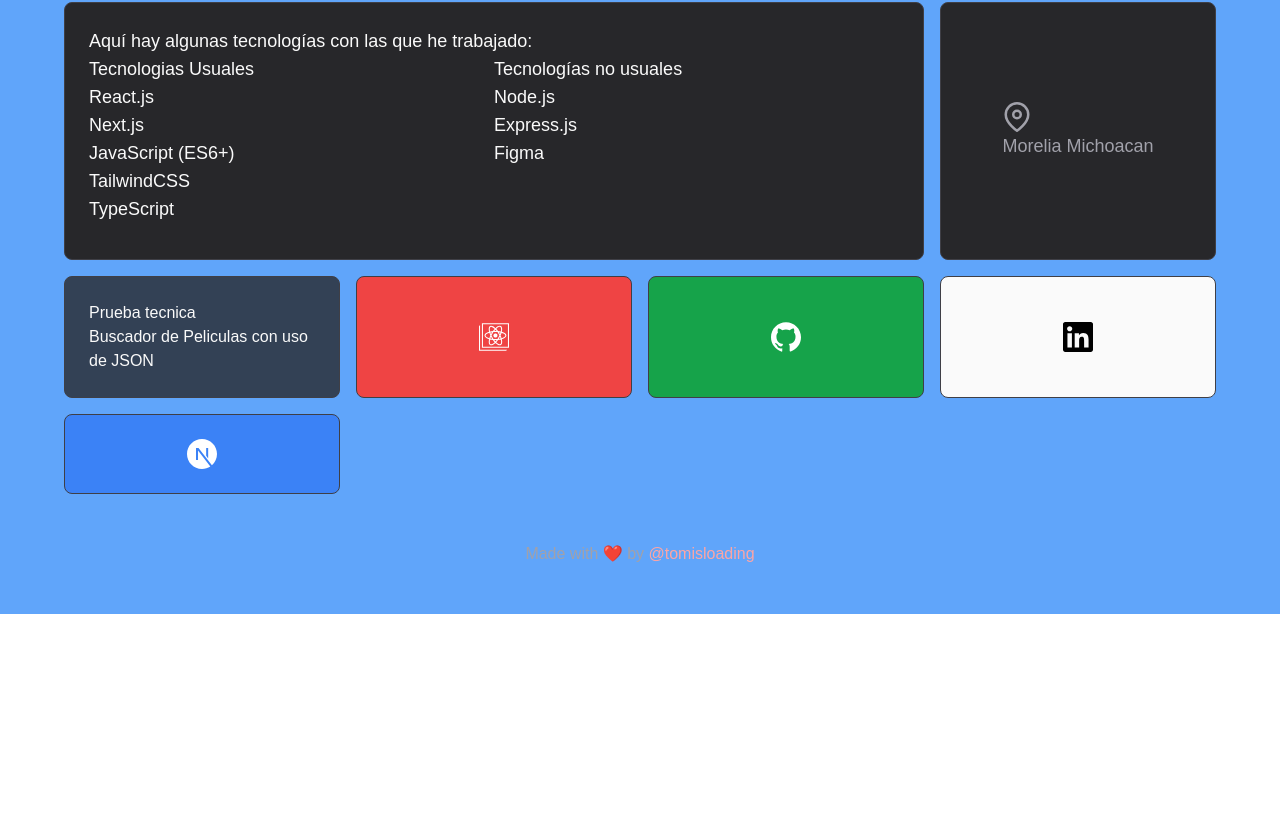
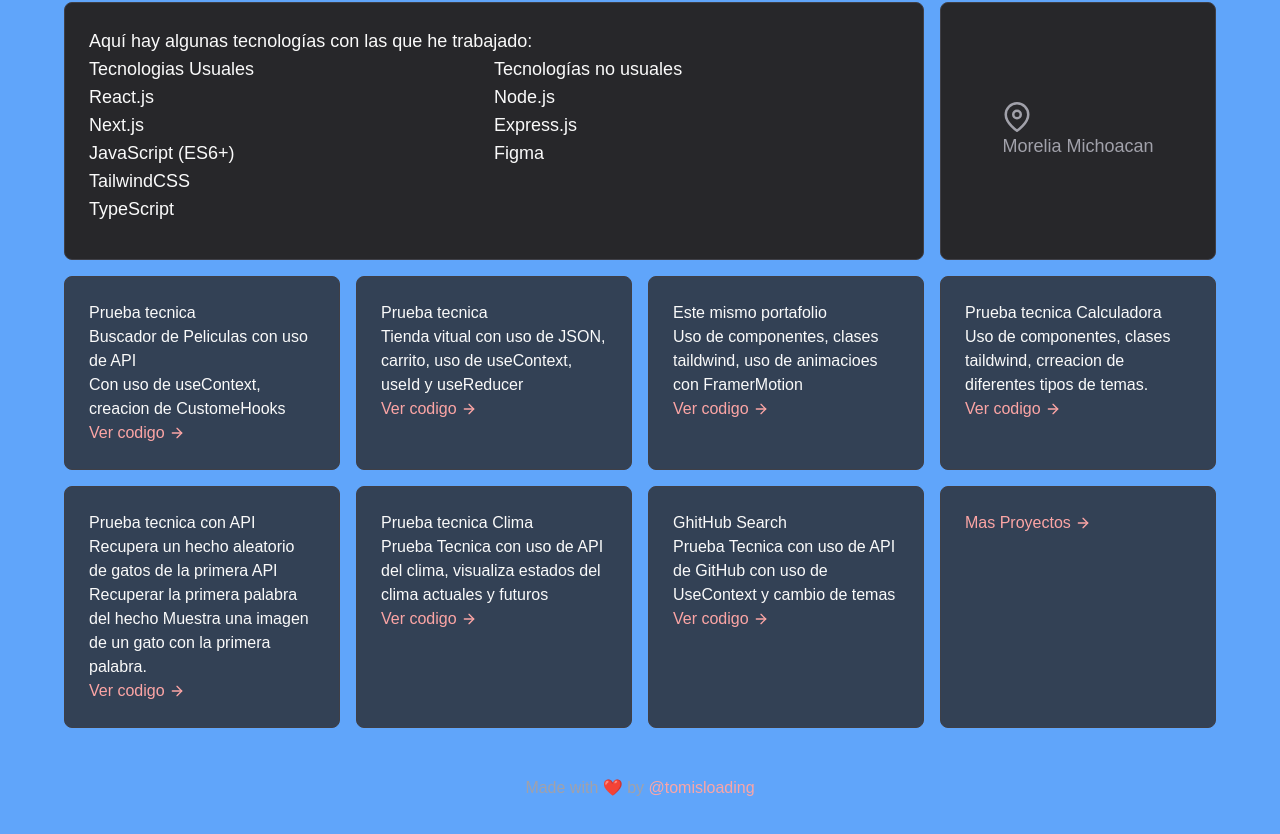
Before and after one commit to Abby25CE/portafolio, a Next.js app: page / in a window 1280 px wide. Shown: the part 1308-2142 px from the top of the page. Before the commit the page ends 1922 px from the top, so only its background shows below. Built offline with nearby package versions, Linux system fonts and the light colour scheme.

Commit message:
Update index.tsx

```diff
--- a/src/Me/index.tsx
+++ b/src/Me/index.tsx
@@ -27,7 +27,6 @@ export const RevealBento = () => {
         <EmailListBlock />
         <LocationBlock />
         <WorkBlock />
-        <SocialsBlock />
       </motion.div>
       <Footer />
     </div>
@@ -173,6 +172,7 @@ const SocialsBlock = () => (
 );
 
 const WorkBlock = () => (
+  <>
     <Block
       whileHover={{
         rotate: "2.5deg",
@@ -181,8 +181,144 @@ const WorkBlock = () => (
       className="col-span-6 bg-slate-700 md:col-span-3"
     >
       <h1>Prueba tecnica</h1>
-    <p>Buscador de Peliculas con uso de JSON </p>
+      <h2>Buscador de Peliculas con uso de API</h2>
+      <p>Con uso de useContext, creacion de CustomeHooks</p>
+      <a
+        href="https://github.com/Abby25CE/Buscador_Peliculas.git"
+        className="flex items-center gap-1 text-red-300 hover:underline"
+      >
+        Ver codigo <FiArrowRight />
+      </a>
     </Block>
+    <Block
+      whileHover={{
+        rotate: "2.5deg",
+        scale: 1.1,
+      }}
+      className="col-span-6 bg-slate-700 md:col-span-3"
+    >
+      <h1>Prueba tecnica</h1>
+      <h2>
+        Tienda vitual con uso de JSON, carrito, uso de useContext, useId y
+        useReducer
+      </h2>
+      <a
+        href="https://github.com/Abby25CE/Shopping.git"
+        className="flex items-center gap-1 text-red-300 hover:underline"
+      >
+        Ver codigo <FiArrowRight />
+      </a>
+    </Block>
+    <Block
+      whileHover={{
+        rotate: "2.5deg",
+        scale: 1.1,
+      }}
+      className="col-span-6 bg-slate-700 md:col-span-3"
+    >
+      <h1>Este mismo portafolio</h1>
+      <p>
+        Uso de componentes, clases taildwind, uso de animacioes con FramerMotion
+      </p>
+      <a
+        href="https://github.com/Abby25CE/portafolio.git"
+        className="flex items-center gap-1 text-red-300 hover:underline"
+      >
+        Ver codigo <FiArrowRight />
+      </a>
+    </Block>
+    <Block
+      whileHover={{
+        rotate: "2.5deg",
+        scale: 1.1,
+      }}
+      className="col-span-6 bg-slate-700 md:col-span-3"
+    >
+      <h1>Prueba tecnica Calculadora</h1>
+      <p>
+        Uso de componentes, clases taildwind, crreacion de diferentes tipos de
+        temas.
+      </p>
+      <a
+        href="https://github.com/Abby25CE/Calculadora.git"
+        className="flex items-center gap-1 text-red-300 hover:underline"
+      >
+        Ver codigo <FiArrowRight />
+      </a>
+    </Block>
+    <Block
+      whileHover={{
+        rotate: "2.5deg",
+        scale: 1.1,
+      }}
+      className="col-span-6 bg-slate-700 md:col-span-3"
+    >
+      <h1>Prueba tecnica con API</h1>
+      <p>
+        Recupera un hecho aleatorio de gatos de la primera API Recuperar la
+        primera palabra del hecho Muestra una imagen de un gato con la primera
+        palabra.
+      </p>
+      <a
+        href="https://github.com/Abby25CE/React_Prueba.git"
+        className="flex items-center gap-1 text-red-300 hover:underline"
+      >
+        Ver codigo <FiArrowRight />
+      </a>
+    </Block>
+    <Block
+      whileHover={{
+        rotate: "2.5deg",
+        scale: 1.1,
+      }}
+      className="col-span-6 bg-slate-700 md:col-span-3"
+    >
+      <h1>Prueba tecnica Clima</h1>
+      <p>
+        Prueba Tecnica con uso de API del clima, visualiza estados del clima
+        actuales y futuros
+      </p>
+      <a
+        href="https://github.com/Abby25CE/Clima_React.git"
+        className="flex items-center gap-1 text-red-300 hover:underline"
+      >
+        Ver codigo <FiArrowRight />
+      </a>
+    </Block>
+    <Block
+      whileHover={{
+        rotate: "2.5deg",
+        scale: 1.1,
+      }}
+      className="col-span-6 bg-slate-700 md:col-span-3"
+    >
+      <h1>GhitHub Search</h1>
+      <p>
+        Prueba Tecnica con uso de API de GitHub con uso de UseContext y cambio
+        de temas
+      </p>
+      <a
+        href="https://github.com/Abby25CE/Github_Search.git"
+        className="flex items-center gap-1 text-red-300 hover:underline"
+      >
+        Ver codigo <FiArrowRight />
+      </a>
+    </Block>
+    <Block
+      whileHover={{
+        rotate: "2.5deg",
+        scale: 1.1,
+      }}
+      className="col-span-6 bg-slate-700 md:col-span-3"
+    >
+      <a
+        href="https://github.com/Abby25CE/Github_Search.git"
+        className="flex items-center gap-1 text-red-300 hover:underline"
+      >
+        Mas Proyectos <FiArrowRight />
+      </a>
+    </Block>
+  </>
 );
 
 const AboutBlock = () => (
```
Lines whose indentation alone changed are shown as unchanged.
